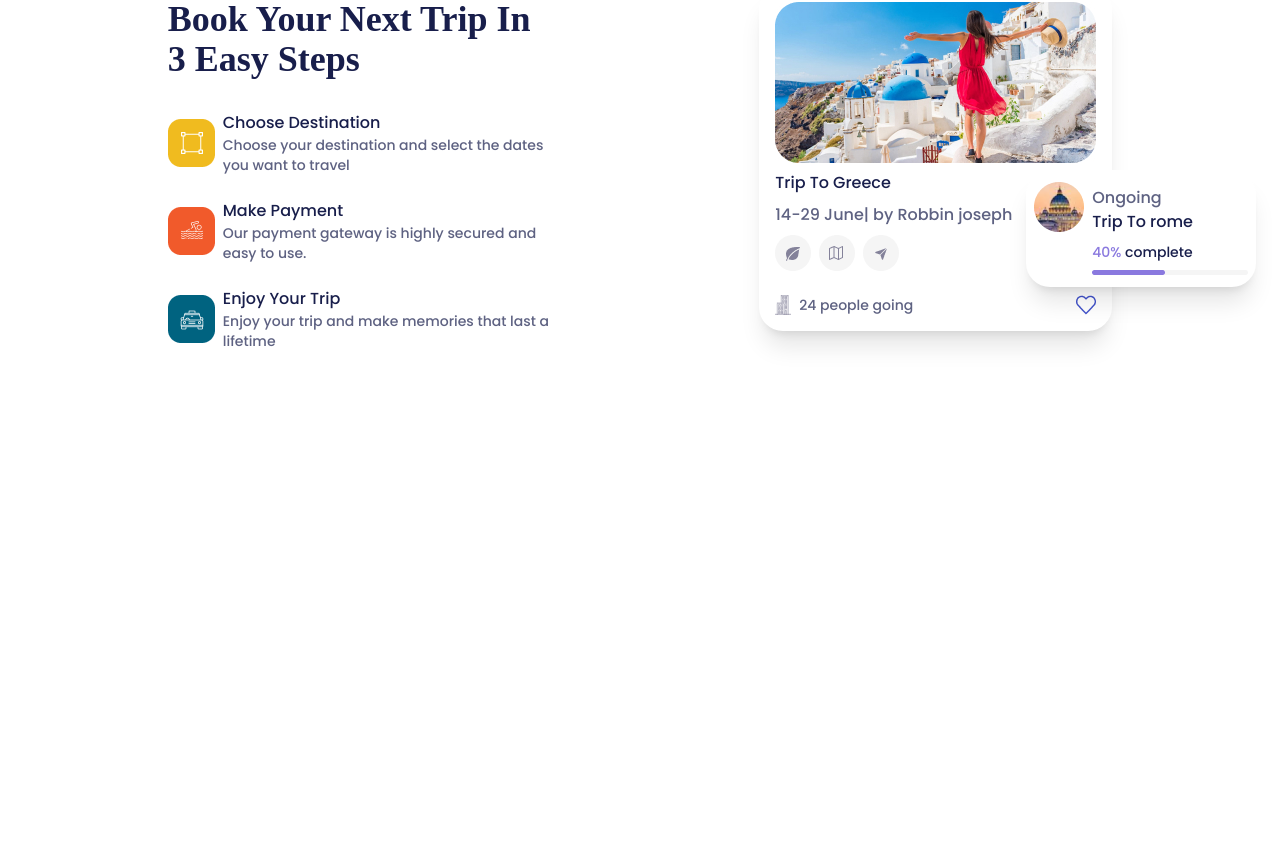
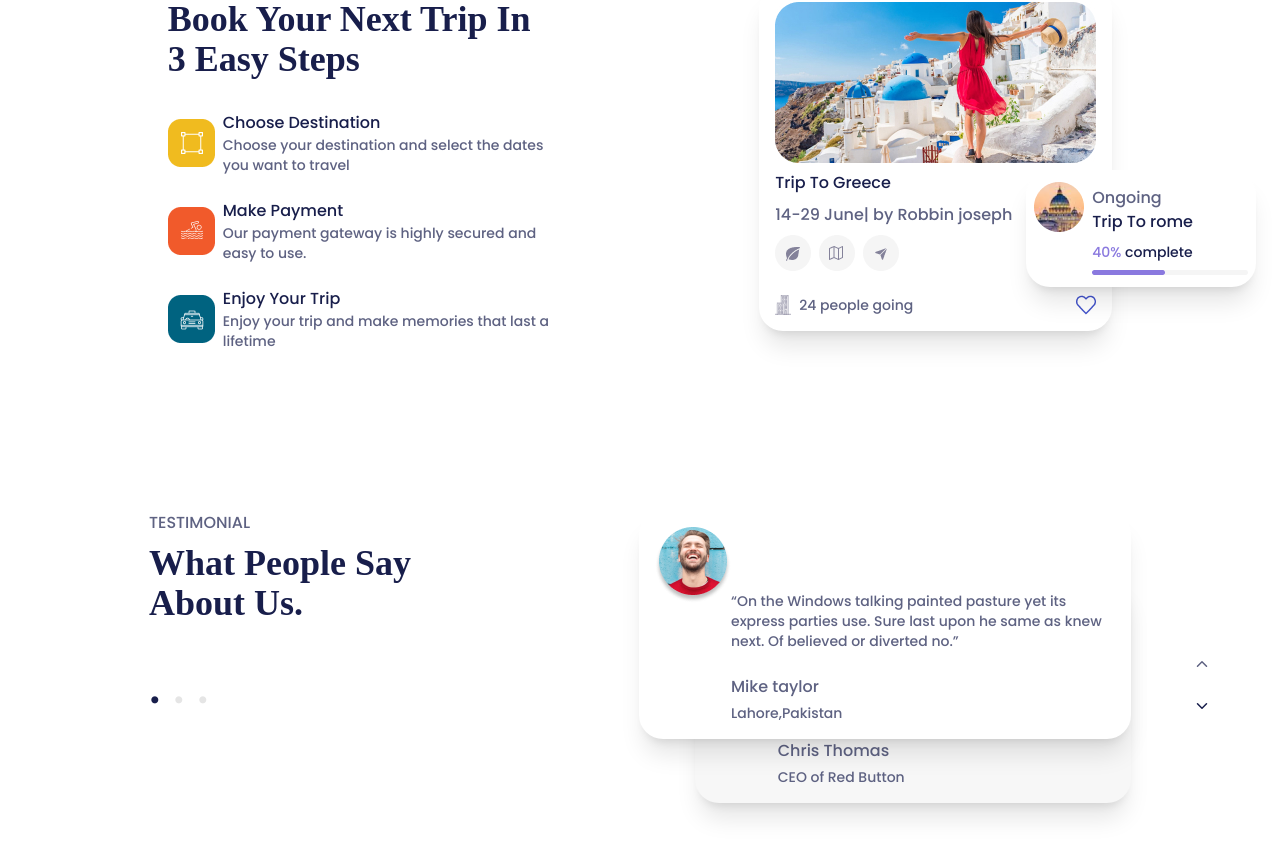
Before and after one commit to KalpitChandekar/Travel_Agence_Jadoo, a Next.js app: page / in a window 1280 px wide. Shown: the part 1996-2853 px from the top of the page. Before the commit the page ends 2507 px from the top, so only its background shows below. Built offline with nearby package versions, Linux system fonts and the light colour scheme; a web font is replaced by a local one.

Commit message:
[feat]: Add Testimonials Section

```diff
--- a/app/page.js
+++ b/app/page.js
@@ -3,6 +3,7 @@ import Destination from "@/components/Destination";
 import Hero from "@/components/Hero";
 import Navbar from "@/components/Navbar";
 import Service from "@/components/Service";
+import Testimonial from "@/components/Testimonials";
 import Image from "next/image";
 
 const Page = () => {
@@ -22,6 +23,7 @@ const Page = () => {
       <Service />
       <Destination />
       <BookYourTrip />
+      <Testimonial />
     </div>
   );
 };
```
